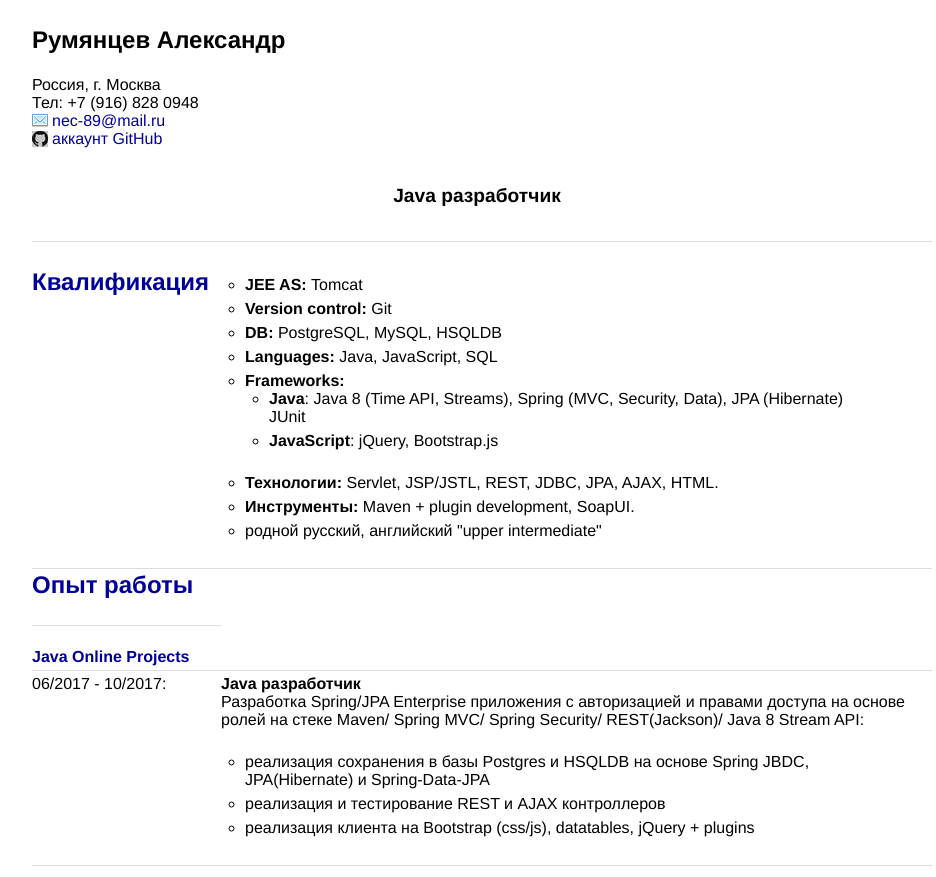
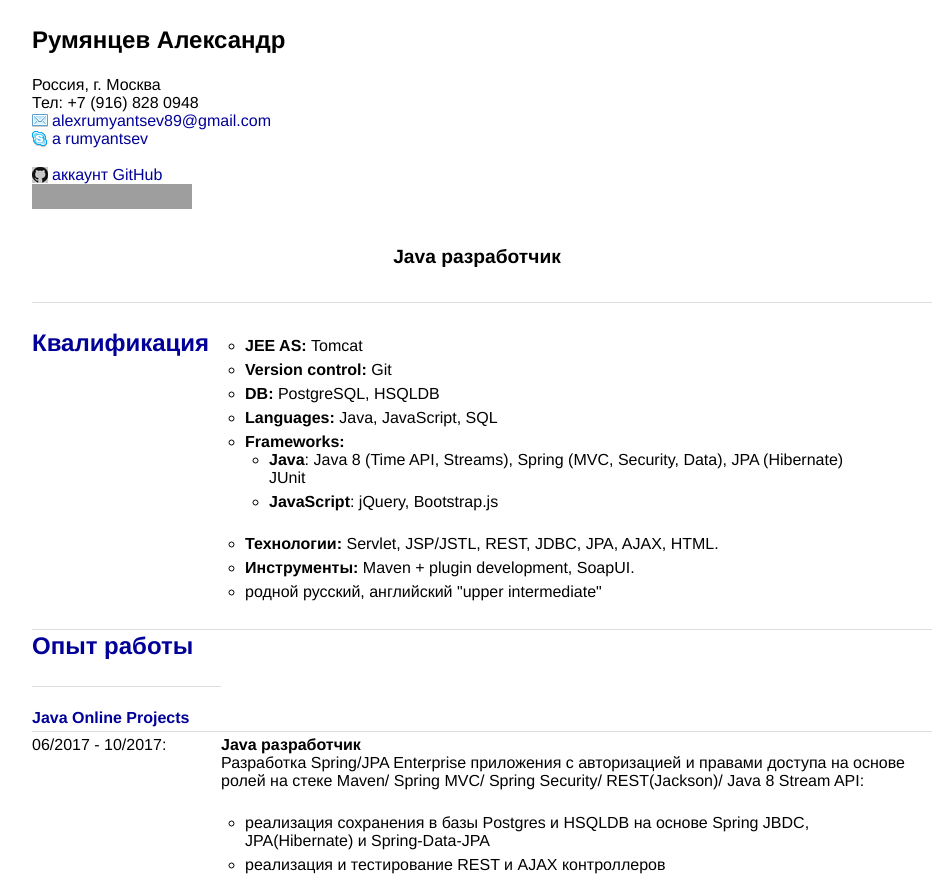
Before and after one commit to RAA1989/raa1989.github.io, a plain HTML site: page index.html in a window 1280 px wide. Shown: the top 877 px of the page, without its empty margins (158-1094 px from the left). Drawn offline with Linux system fonts and the light colour scheme; grey boxes are pictures that could not be loaded.

Commit message:
Update index

```diff
--- a/index.html
+++ b/index.html
@@ -16,8 +16,14 @@
                     <h3>Румянцев Александр</h3>
     Россия, г. Москва<br>
     Тел: +7 (916) 828 0948<br>
-        <a href="mailto:nec-89@mail.ru">nec-89@mail.ru</a><br>
+        <a href="mailto:alexrumyantsev89@gmail.com">alexrumyantsev89@gmail.com</a><br>
+		<a href="skype:live:ff7d4e30d7896c42">a rumyantsev</a><br>
+		<br>
         <a href="https://github.com/RAA1989/">аккаунт GitHub</a><br>
+		<a href="https://www.linkedin.com/in/aarumyantsev">
+                        <img src="https://static.licdn.com/scds/common/u/img/webpromo/btn_viewmy_160x25.png" width="160"
+                             height="25" border="0" alt="View Alex's profile on LinkedIn">
+                    </a><br>
                     <br>
 					<br>
 					<h4><p align="center">Java разработчик</p></h4>
@@ -37,7 +43,7 @@
                             <li><strong>JEE AS: </strong>Tomcat
                             </li>
                             <li><strong>Version control: </strong>Git</li>
-                            <li><strong>DB: </strong>PostgreSQL, MySQL, HSQLDB
+                            <li><strong>DB: </strong>PostgreSQL, HSQLDB
                             </li>
                             <li><strong>Languages: </strong>Java, JavaScript, SQL
                             </li>
@@ -80,7 +86,7 @@
                     </td>
                 </tr>
                 <tr>
-                    <td colspan="2"><br><strong><a href="http://moek.gazprom.ru." target="_blank">ПАО МОЭК</a></strong>
+                    <td colspan="2"><br><strong><a href="http://moek.gazprom.ru" target="_blank">ПАО МОЭК</a></strong>
                     </td>
                 </tr>
                 <tr>
@@ -108,7 +114,7 @@
 				<tr>
                     <td>2017:</td>
                     <td>Стажировка <a href="http://javaops.ru/reg/topjava" target=_blank>"Spring/JPA Enterprise"</a><br>
-                        <a href="http://javaops.ru/certificate?email=nec-89@mail.ru">Сертификат</a></td>
+                        <a href="http://javaops.ru/certificate?email=alexrumyantsev89@gmail.com">Сертификат</a></td>
                 </tr>
 				<tr>
                     <td colspan=2><strong><a href="https://javarush.ru/" target=_blank><br>JavaRush</a></strong>
```
